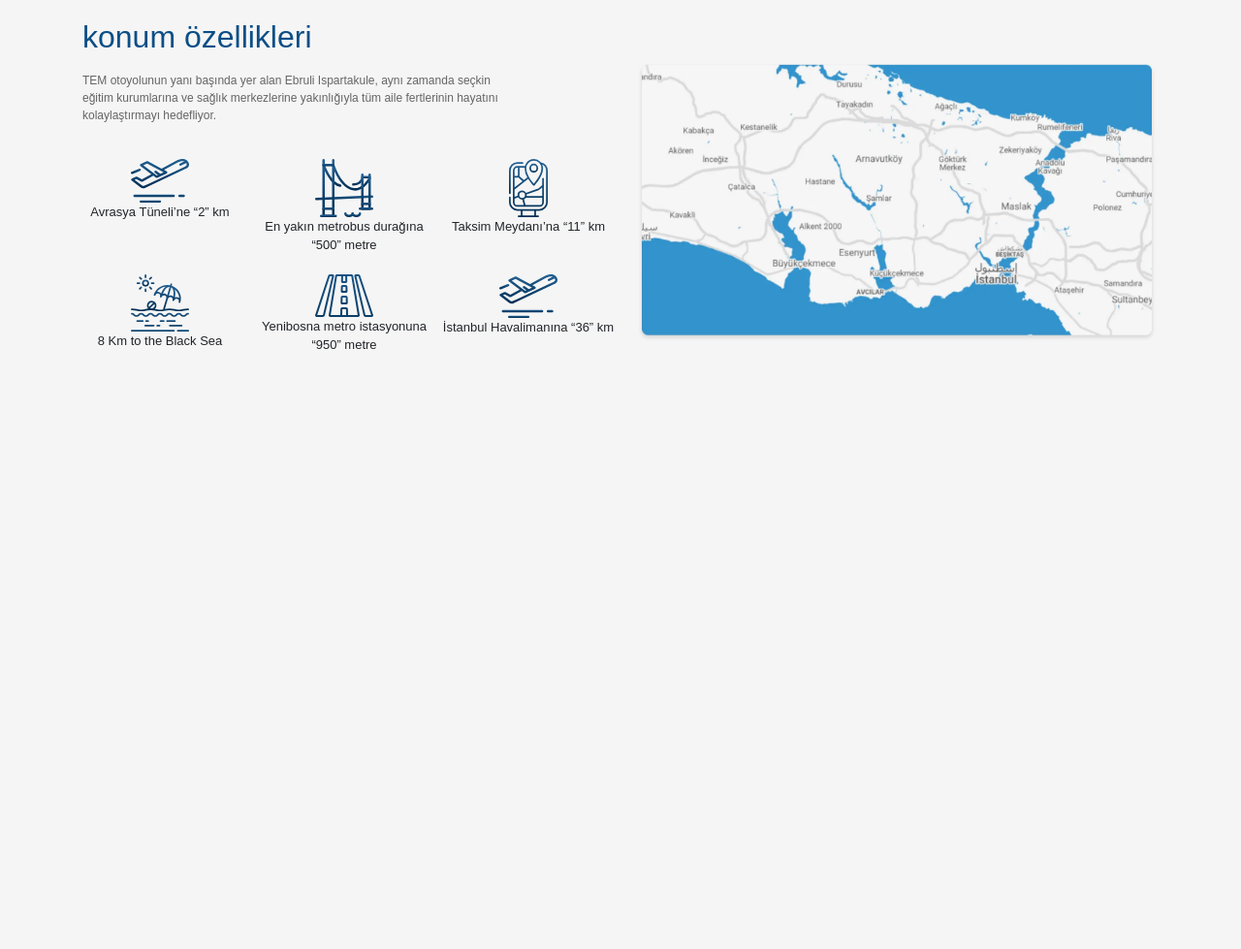
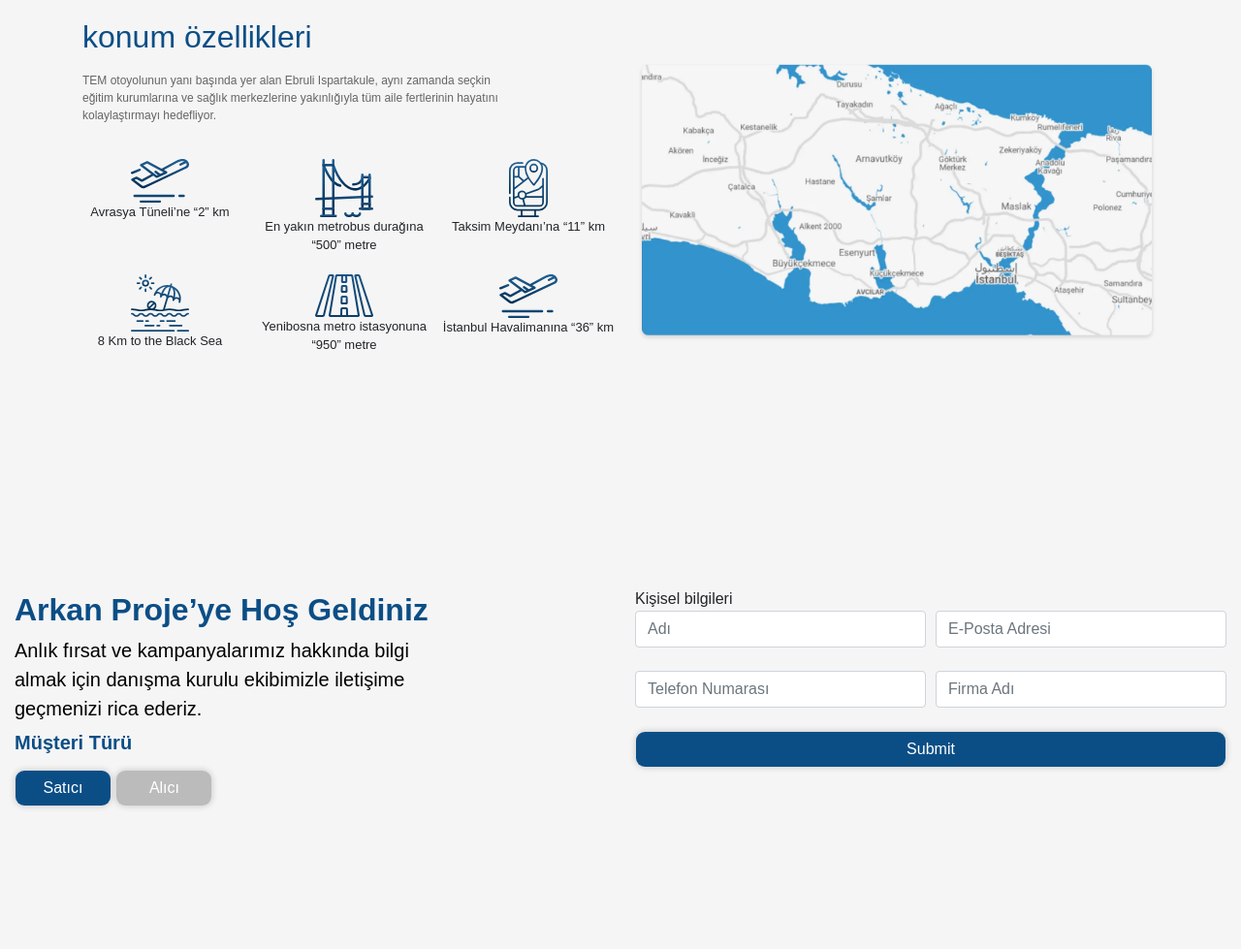
Before and after one commit to AbdelrahmanHs86/Arkan-Proje, a website: page index.html in a window 1280 px wide. Shown: the part 4280-5259 px from the top of the page at 97% size. Before the commit the page ends 4790 px from the top, so only its background shows below. Drawn offline with nearby package versions, Linux system fonts and the light colour scheme; files that its build step writes are made by us from their sources; files whose address does not match are found by name.

Commit message:
feat Add Contacts section

```diff
--- a/index.html
+++ b/index.html
@@ -428,7 +428,65 @@
         </section>
         <!-- /Location -->
 
+        <!-- Contacts -->
+        <section class="contacts my-5 py-5" id="contacts">
 
+            <div class="container-fluid">
+
+                <div class="row justify-content-center">
+
+                    <div class="col-12 col-md-6 mb-5 py-5 justify-content-center">
+
+                        <div class="contant-desc">
+                            <h2 class="my-1">Arkan Proje’ye Hoş Geldiniz</h2>
+                            <p class="my-2 w-75">Anlık fırsat ve kampanyalarımız hakkında bilgi almak için danışma
+                                kurulu
+                                ekibimizle
+                                iletişime
+                                geçmenizi rica ederiz.</p>
+                            <h5 class="my-1">Müşteri Türü</h5>
+                        </div>
+                        <!-- <br> -->
+                        <div class="mt-3">
+                            <a href="#" class="btn btn-blue">Satıcı</a>
+                            <a href="#" class="btn btn-grey">Alıcı</a>
+                        </div>
+
+                    </div>
+
+                    <div class="col-12 col-md-6 mb-5 py-5">
+
+                        <form>
+                            <p>Kişisel bilgileri</p>
+                            <div class="form-row">
+                                <div class="col">
+                                    <input type="text" class="form-control" placeholder="Adı">
+                                </div>
+                                <div class="col">
+                                    <input type="text" class="form-control" placeholder="E-Posta Adresi">
+                                </div>
+                            </div>
+                            <br>
+                            <div class="form-row">
+                                <div class="col">
+                                    <input type="text" class="form-control" placeholder="Telefon Numarası">
+                                </div>
+                                <div class="col">
+                                    <input type="text" class="form-control" placeholder="Firma Adı">
+                                </div>
+                            </div>
+                            <br>
+                            <button type="submit" class="btn btn-blue w-100">Submit</button>
+                        </form>
+
+                    </div>
+
+                </div>
+
+            </div>
+
+        </section>
+        <!-- /Contacts -->
 
     </main>
     <!-- / Main -->
--- /dev/null
+++ b/src/scss/sections/_contacts.scss
@@ -0,0 +1,49 @@
+@use '../utilities/typography' as *;
+@use '../utilities/colors' as *;
+
+
+.contacts {
+
+
+    .contant-desc {
+
+        h2 {
+            color: $main-color;
+            font-size: 32px;
+            font-weight: 700;
+        }
+
+        p {
+            color: black;
+            font-size: 20px;
+
+        }
+
+        h5 {
+            font-weight: bold;
+            letter-spacing: 0px;
+            color: $main-color;
+        }
+    }
+
+
+    .btn-blue {
+        background: $main-color 0% 0% no-repeat padding-box;
+        box-shadow: 0px 0px 6px #00000029;
+        border-radius: 10px;
+        width: 100px;
+        font: bold 24px/30px;
+        letter-spacing: 0px;
+        color: white;
+    }
+
+    .btn-grey {
+        background: #BBBBBB 0% 0% no-repeat padding-box;
+        box-shadow: 0px 0px 6px #00000029;
+        border-radius: 10px;
+        width: 100px;
+        font: bold 24px/30px;
+        letter-spacing: 0px;
+        color: white;
+    }
+}
--- a/src/scss/style.scss
+++ b/src/scss/style.scss
@@ -12,5 +12,5 @@
 @forward './sections/features2';
 @forward './sections/services';
 @forward './sections/locations';
-// @forward './sections/contacts';
+@forward './sections/contacts';
 // @forward './sections/footer';
```
